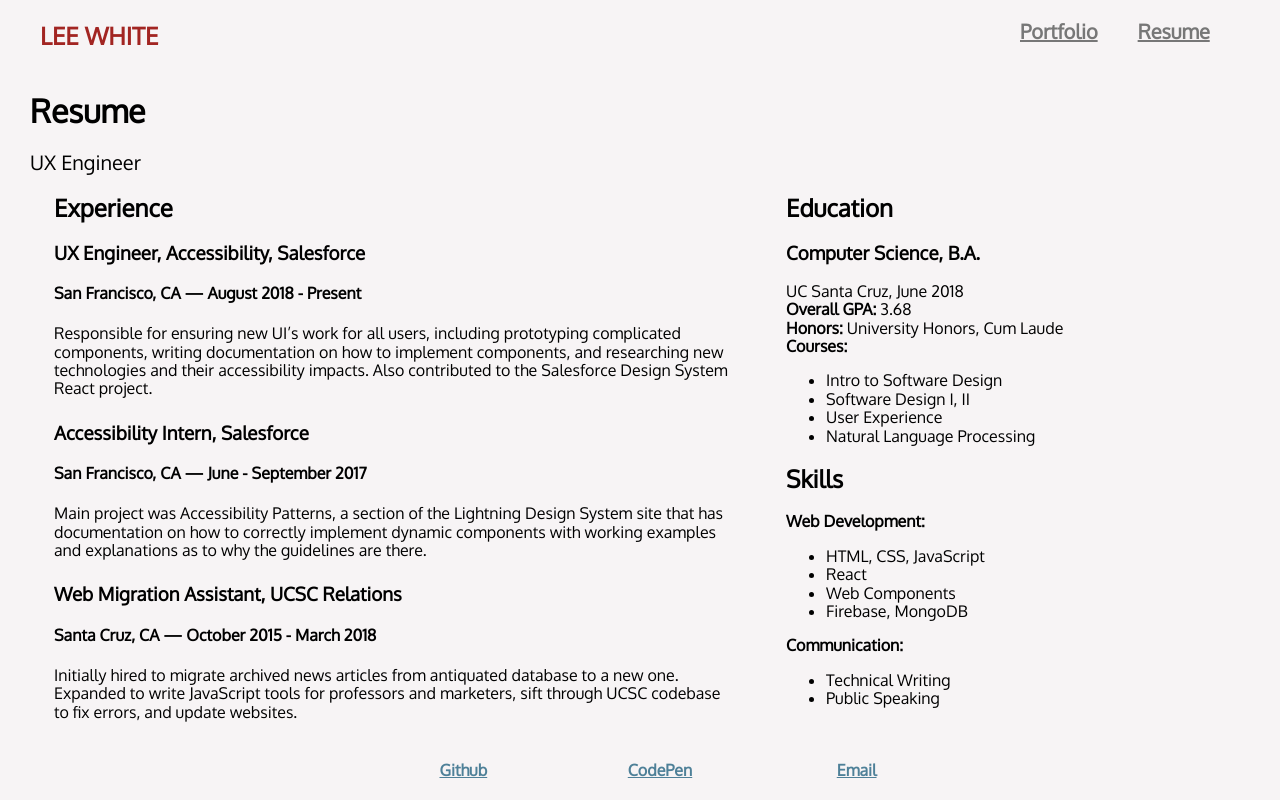
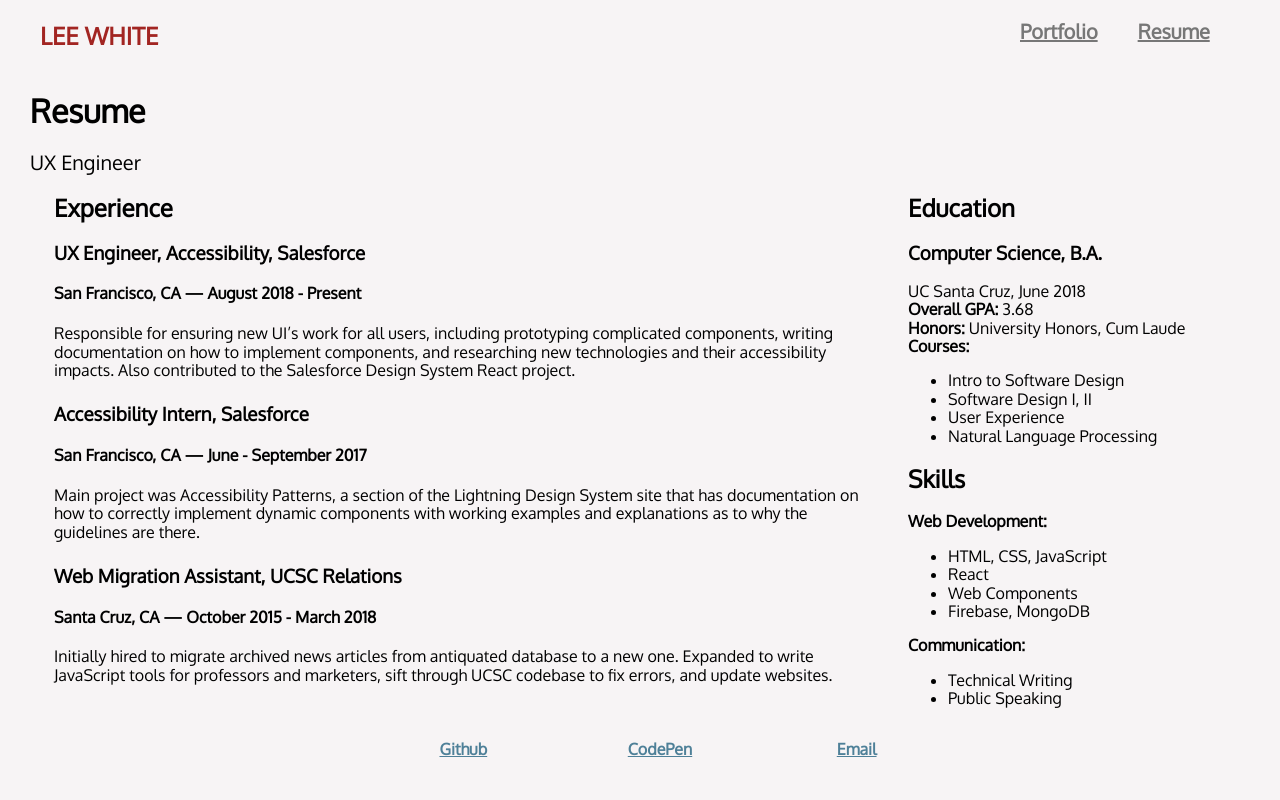
Before and after one commit to shleewhite/shleewhite.github.io, a React (Create React App) app: page /resume in a window 1280 px wide. Built offline with nearby package versions, Linux system fonts and the light colour scheme.

Commit message:
fixing site

```diff
--- a/package.json
+++ b/package.json
@@ -4,7 +4,7 @@
   "private": true,
   "homepage": "https://www.shleewhite.com",
   "dependencies": {
-    "gh-pages": "^1.0.0",
+    "gh-pages": "^2.2.0",
     "react": "^15.6.1",
     "react-dom": "^15.6.1",
     "react-router-dom": "^4.1.1",
--- a/src/components/styles/Resume.css
+++ b/src/components/styles/Resume.css
@@ -11,7 +11,7 @@
 
 .resume-grid {
 	display: grid;
-	grid-template-columns: 60% auto;
+	grid-template-columns: 70% auto;
 }
 
 .resume-column {
```
Also changed, not shown: 9 other files (tests, documents, lock files or other folders).
